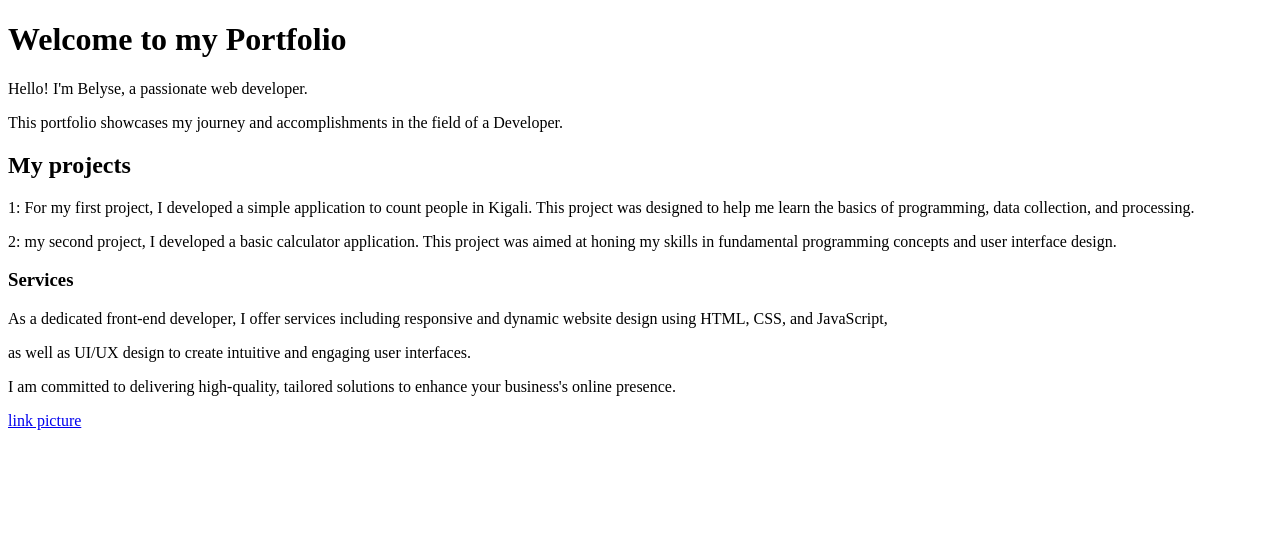
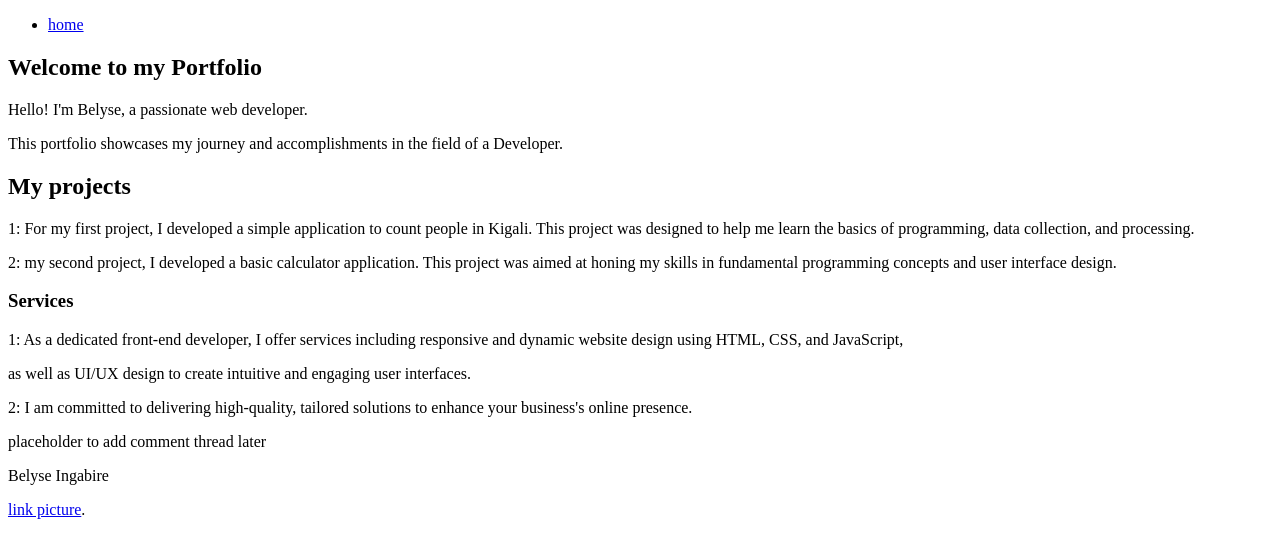
Before and after one commit to belyseing/my-portfolio, a plain HTML site: page index.html in a window 1280 px wide. Drawn offline with Linux system fonts and the light colour scheme.

Commit message:
updated file

```diff
--- a/index.html
+++ b/index.html
@@ -6,38 +6,57 @@
     <title>My First Portfolio</title>
   </head>
   <body>
+    <header>
+      <ul>
+        <li><a href="index.html">home</a></li>
+      </ul>
+    </header>
+    <main>
+      <article>
         <h1>Welcome to my Portfolio</h1>
         <p>Hello! I'm Belyse, a passionate web developer.</p>
         <p>
-      This portfolio showcases my journey and accomplishments in the field of a
-      Developer.
+          This portfolio showcases my journey and accomplishments in the field
+          of a Developer.
         </p>
         <h2>My projects</h2>
         <p>
-      1: For my first project, I developed a simple application to count people
-      in Kigali. This project was designed to help me learn the basics of
-      programming, data collection, and processing.
+          1: For my first project, I developed a simple application to count
+          people in Kigali. This project was designed to help me learn the
+          basics of programming, data collection, and processing.
         </p>
         <p>
           2: my second project, I developed a basic calculator application. This
-      project was aimed at honing my skills in fundamental programming concepts
-      and user interface design.
+          project was aimed at honing my skills in fundamental programming
+          concepts and user interface design.
         </p>
         <h3>Services</h3>
         <p>
-      As a dedicated front-end developer, I offer services including responsive
-      and dynamic website design using HTML, CSS, and JavaScript,
+          1: As a dedicated front-end developer, I offer services including
+          responsive and dynamic website design using HTML, CSS, and JavaScript,
         </p>
 
         <p>
-      as well as UI/UX design to create intuitive and engaging user interfaces.
+          as well as UI/UX design to create intuitive and engaging user
+          interfaces.
         </p>
         <p>
-      I am committed to delivering high-quality, tailored solutions to enhance
-      your business's online presence.
+          2: I am committed to delivering high-quality, tailored solutions to
+          enhance your business's online presence.
         </p>
+      </article>
+      <aside>
+        <p>placeholder to add comment thread later</p>
+      </aside>
+    </main>
+    <footer>
+      <p>Belyse Ingabire</p>
+
+      <p>
         <a href="https://i.ibb.co/gTDZZT8/ALX-Logo-07.png" target="_blank"
-      >link picture
-    </a>
+          >link picture</a
+        >.
+      </p>
+    </footer>
   </body>
 </html>
```
Also changed, not shown: tweets.html (+23 -2 lines). Lines whose indentation alone changed are shown as unchanged.
